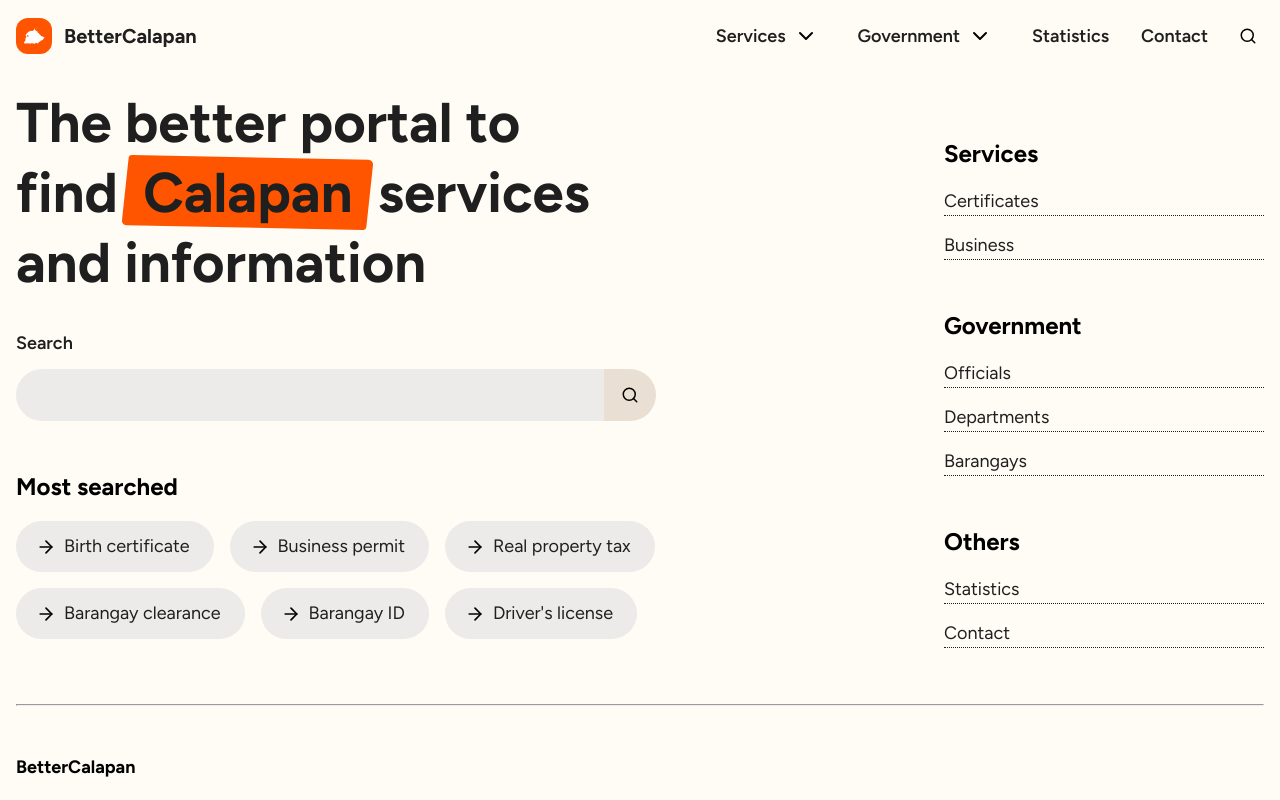
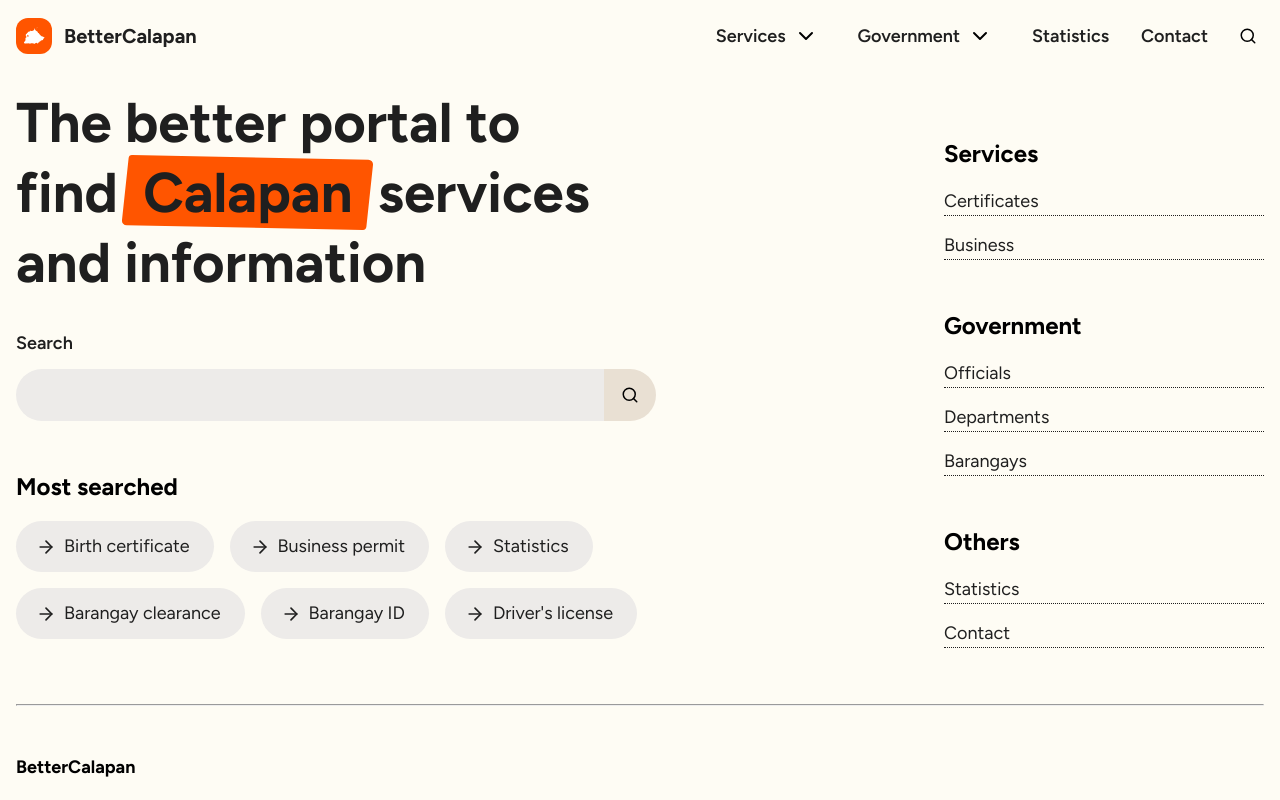
Before and after one commit to BetterCalapan/bettercalapan, a SvelteKit app: page / in a window 1280 px wide. Shown: the top 800 px of the page. Built offline with nearby package versions, Linux system fonts and the light colour scheme.

Commit message:
chore: change values in most searched section

```diff
--- a/src/routes/(app)/+page.svelte
+++ b/src/routes/(app)/+page.svelte
@@ -31,42 +31,42 @@
 		<section class="popular">
 			<h1 class="heading">Most searched</h1>
 			<div class="most-searched-resources">
-				<div class="resource">
+				<a class="resource" href={resolve("/(app)/services/certificates/birth-certificate")}>
 					<div class="icon">
 						<ArrowRight />
 					</div>
-					<a href={resolve("/(app)/services/certificates/birth-certificate")}>Birth certificate</a>
-				</div>
-				<div class="resource">
+					<p>Birth certificate</p>
+				</a>
+				<a class="resource" href={resolve("/(app)/services/business/business-permit")}>
 					<div class="icon">
 						<ArrowRight />
 					</div>
-					<a href={resolve("/(app)/services/business")}>Business permit</a>
-				</div>
-				<div class="resource">
+					<p>Business permit</p>
+				</a>
+				<a class="resource" href={resolve("/(app)/statistics")}>
 					<div class="icon">
 						<ArrowRight />
 					</div>
-					<a href={resolve("/(app)/services")}>Real property tax</a>
-				</div>
-				<div class="resource">
+					<p>Statistics</p>
+				</a>
+				<a class="resource" href={resolve("/(app)/services/certificates/barangay-clearance")}>
 					<div class="icon">
 						<ArrowRight />
 					</div>
-					<a href={resolve("/(app)/services/certificates")}>Barangay clearance</a>
-				</div>
-				<div class="resource">
+					<p>Barangay clearance</p>
+				</a>
+				<a class="resource" href={resolve("/(app)/services/certificates/barangay-id")}>
 					<div class="icon">
 						<ArrowRight />
 					</div>
-					<a href={resolve("/(app)/services/certificates")}>Barangay ID</a>
-				</div>
-				<div class="resource">
+					<p>Barangay ID</p>
+				</a>
+				<a class="resource" href={resolve("/(app)/services/certificates/drivers-license")}>
 					<div class="icon">
 						<ArrowRight />
 					</div>
-					<a href={resolve("/(app)/services/certificates")}>Driver's license</a>
-				</div>
+					<p>Driver's license</p>
+				</a>
 			</div>
 		</section>
 	</div>
```
